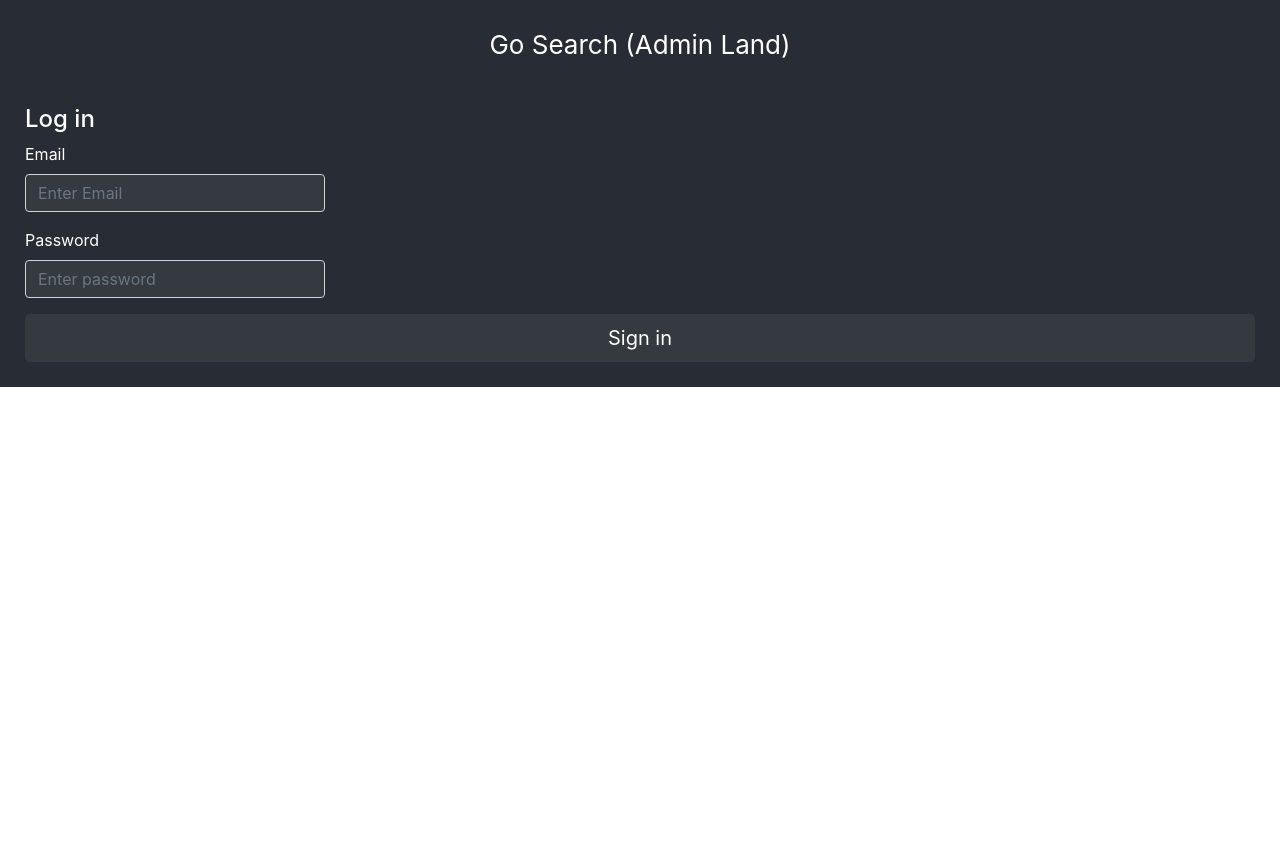
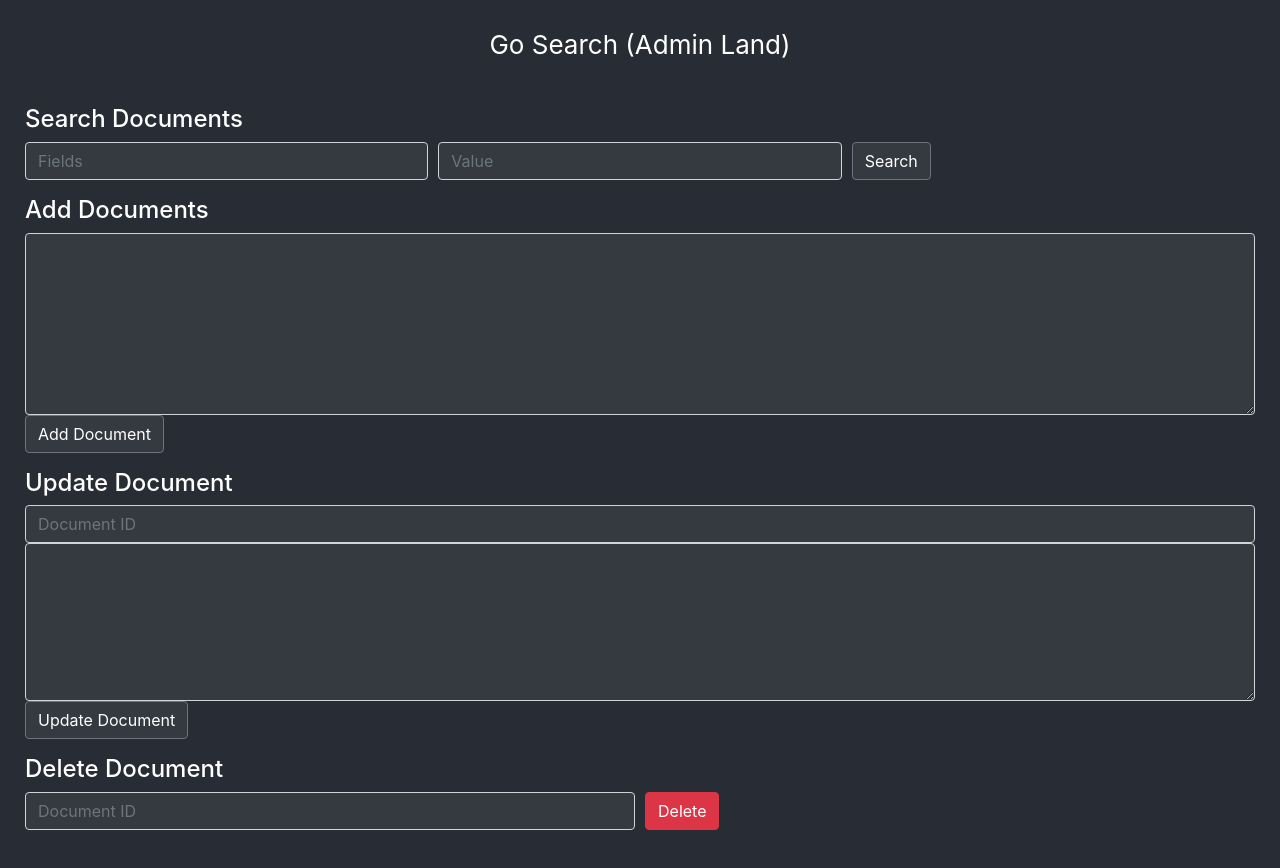
Before and after one commit to GoSearchTeam/goSearch, a React (Create React App) app in the folder frontend/: page /admin/dashboard in a window 1280 px wide. Shown: the top 868 px of the page. Before the commit the page ends 800 px from the top, so only its background shows below. Built offline with nearby package versions, Linux system fonts and the light colour scheme.

Commit message:
More dashboard stuff

```diff
--- a/frontend/src/App.js
+++ b/frontend/src/App.js
@@ -12,7 +12,7 @@ function App() {
           Go Search (Admin Land)
         </header>
         <Switch>
-          <Route path="/admin">
+          <Route path="/admin/login">
             <LoginPage></LoginPage>
           </Route>
           <Route path="/admin/dashboard">
--- a/frontend/src/Dashboard.js
+++ b/frontend/src/Dashboard.js
@@ -1,12 +1,52 @@
 //import './App.css';
-import Form from 'react-bootstrap/Form'
+import { Form, Button, Col } from 'react-bootstrap'
 
 export default function Dashboard(props) {
     return (
         <Form>
-            <Form.Group controlId="exampleForm.ControlTextarea1">
-                <Form.Label>Example textarea</Form.Label>
-                <Form.Control as="textarea" rows={3} />
+            <Form.Group controlId="dashboard.Search">
+                <h3 className="Section-header">Search Documents</h3>
+                <Form.Row>
+                    <Col>
+                        <Form.Control placeholder="Fields" className="bg-dark" />
+                    </Col>
+                    <Col>
+                        <Form.Control placeholder="Value" className="bg-dark" />
+                    </Col>
+                    <Col>
+                        <Button variant="secondary" className="bg-dark" type="submit">
+                            Search
+                        </Button>
+                    </Col>
+                </Form.Row>
+            </Form.Group>
+            <Form.Group controlId="dashboard.AddIndex">
+                <h3 className="Section-header">Add Documents</h3>
+                <Form.Control as="textarea" className="bg-dark" rows={7} />
+                <Button variant="secondary" className="bg-dark" type="submit">
+                    Add Document
+                </Button>
+            </Form.Group>
+            <Form.Group controlId="dashboard.UpdateIndex">
+                <h3 className="Section-header">Update Document</h3>
+                <Form.Control placeholder="Document ID" className="bg-dark" />
+                <Form.Control as="textarea" className="bg-dark" rows={6} />
+                <Button variant="secondary" className="bg-dark" type="submit">
+                    Update Document
+                </Button>
+            </Form.Group>
+            <Form.Group controlId="dashboard.Delete">
+                <h3 className="Section-header">Delete Document</h3>
+                <Form.Row>
+                    <Col>
+                        <Form.Control placeholder="Document ID" className="bg-dark" />
+                    </Col>
+                    <Col>
+                        <Button variant="danger" type="submit">
+                            Delete
+                        </Button>
+                    </Col>
+                </Form.Row>
             </Form.Group>
         </Form>
     );
```
